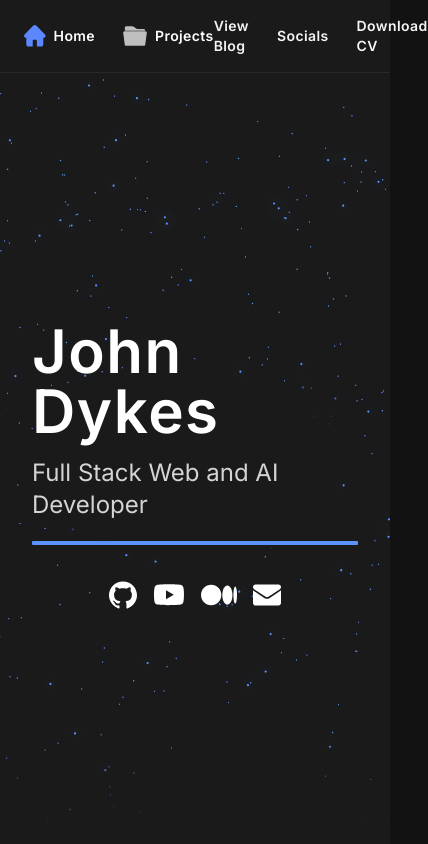
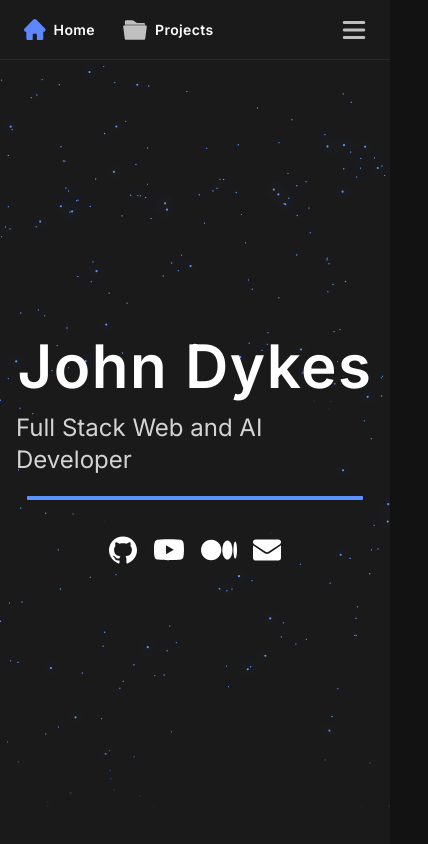
Before and after one commit to jwmdykes/portfolio-2025, a React (Vite) app: page / in a window 390 px wide. Shown: the top 844 px of the page, 428 px wide, since content can reach past the window. Built offline with nearby package versions, Linux system fonts and the light colour scheme.

Commit message:
fix more mobile responsiveness issues
- hamburger menu
- smaller padding x on mobile

```diff
--- a/src/App.tsx
+++ b/src/App.tsx
@@ -39,15 +39,15 @@ function App() {
     <div className="bg-bg-top">
       <Nav />
       <article className="row-span-1 col-start-2 relative overflow-hidden">
-        <section className="h-[calc(100dvh-56.8px)] grid z-50">
+        <section className="h-[calc(100dvh-60px)] grid z-50">
           <div className="z-0 col-start-1 row-start-1 self-center justify-self-center relative">
-            <Stars className="absolute h-[calc(100dvh-56.8px)] -translate-y-1/2 -translate-x-1/2 fill-none stroke-accent stroke-3 [stroke-dasharray:0,299,0,0,0,0]"></Stars>
-            <Stars className="absolute h-[calc(100dvh-56.8px)] -translate-y-1/2 -translate-x-1/2 fill-none stroke-accent stroke-2 [stroke-dasharray:0,203,0,0,0,0]"></Stars>
-            <Stars className="absolute h-[calc(100dvh-56.8px)] -translate-y-1/2 -translate-x-1/2 fill-none stroke-accent stroke-1 [stroke-dasharray:0,100,0,0,0,0]"></Stars>
+            <Stars className="absolute h-[calc(100dvh-60px)] -translate-y-1/2 -translate-x-1/2 fill-none stroke-accent stroke-3 [stroke-dasharray:0,299,0,0,0,0]"></Stars>
+            <Stars className="absolute h-[calc(100dvh-60px)] -translate-y-1/2 -translate-x-1/2 fill-none stroke-accent stroke-2 [stroke-dasharray:0,203,0,0,0,0]"></Stars>
+            <Stars className="absolute h-[calc(100dvh-60px)] -translate-y-1/2 -translate-x-1/2 fill-none stroke-accent stroke-1 [stroke-dasharray:0,100,0,0,0,0]"></Stars>
           </div>
           <div className="z-10 self-center justify-self-center col-start-1 row-start-1 h-[170px] aspect-[5/3] bg-radial from-bg-top from-70% to-transparent"></div>
           <div className="col-start-1 row-start-1 z-10 self-end w-full h-32 bg-gradient-to-b from-transparent to-bg-top from-0% to-80%"></div>
-          <div className="z-20 col-start-1 row-start-1 flex flex-col self-center items-center container mx-auto px-8">
+          <div className="z-20 col-start-1 row-start-1 flex flex-col self-center items-center container mx-auto px-4 sm:px-8">
             <h1 className="text-white text-6xl mb-4 font-semibold tracking-wide">
               John Dykes
             </h1>
@@ -117,7 +117,7 @@ function App() {
           </div>
         </section>
 
-        <section className="mt-60 container mx-auto px-8 flex flex-col w-[min(100%,900px)]">
+        <section className="mt-60 container mx-auto px-4 sm:px-8 flex flex-col w-[min(100%,900px)]">
           <SectionHeader>Recent Experience</SectionHeader>
 
           <div className="flex w-full gap-6">
@@ -226,7 +226,7 @@ function App() {
           </div>
         </section>
 
-        <section className="mt-60 container max-w-5xl mx-auto px-8">
+        <section className="mt-60 container max-w-5xl mx-auto px-4 sm:px-8">
           <SectionHeader>My Favourite Tools</SectionHeader>
           <div className="grid gap-4 grid-cols-1 md:grid-cols-2 lg:grid-cols-3 grid-rows-6 md:grid-rows-3 lg:grid-rows-2">
             <div className="col-span-1 md:col-span-2 bg-neutral-800 aspect-video px-5 py-7 rounded-2xl border border-neutral-700 grid grid-cols-2">
@@ -321,12 +321,12 @@ function App() {
           </div>
         </section>
 
-        <section className="mt-60 container max-w-5xl mx-auto px-8">
+        <section className="mt-60 container max-w-5xl mx-auto px-4 sm:px-8">
           <SectionHeader>Something Cool</SectionHeader>
           <Terminal />
         </section>
 
-        <section className="mt-60 container mx-auto px-8">
+        <section className="mt-60 container mx-auto px-4 sm:px-8">
           <SectionHeader>Get In Touch</SectionHeader>
           <ContactForm />
         </section>
--- a/src/Icons.tsx
+++ b/src/Icons.tsx
@@ -246,3 +246,13 @@ export function Stars(props: ComponentPropsWithRef<'svg'>) {
     </svg>
   );
 }
+
+export function Hamburger(props: ComponentPropsWithRef<'svg'>) {
+  return (
+    <svg viewBox="0 0 32 32" {...props}>
+      <path d="m29 8h-26c-1.1045 0-2-.8955-2-2s.8955-2 2-2h26c1.1045 0 2 .8955 2 2s-.8955 2-2 2z"></path>
+      <path d="m29 28h-26c-1.1045 0-2-.8955-2-2s.8955-2 2-2h26c1.1045 0 2 .8955 2 2s-.8955 2-2 2z"></path>
+      <path d="m29 18h-26c-1.1045 0-2-.8955-2-2s.8955-2 2-2h26c1.1045 0 2 .8955 2 2s-.8955 2-2 2z"></path>
+    </svg>
+  );
+}
--- a/src/Nav.tsx
+++ b/src/Nav.tsx
@@ -1,8 +1,8 @@
-import { Folder, Home } from './Icons';
+import { Folder, Hamburger, Home } from './Icons';
 
 export function Nav() {
   return (
-    <nav className="z-50 bg-bg-top sticky top-0 flex flex-col justify-between px-6 py-4 font-semibold tracking-wide border-b border-border">
+    <nav className="z-50 bg-bg-top sticky top-0 flex flex-col justify-between px-6 h-[60px] font-semibold tracking-wide border-b border-border">
       <div className="grow flex justify-between">
         <div className="flex gap-7 text-sm">
           <a
@@ -24,7 +24,7 @@ export function Nav() {
           </a>
         </div>
 
-        <div className="flex gap-7 items-center text-sm">
+        <div className="gap-7 items-center text-sm hidden sm:flex">
           <a
             href="#"
             className="text-neutral-100 flex items-center gap-2 underline decoration-transparent underline-offset-2 hover:decoration-white transition-all"
@@ -47,6 +47,15 @@ export function Nav() {
             Download CV
           </a>
         </div>
+
+        <div className="sm:hidden flex items-center justify-center ">
+          <button
+            className="p-2 translate-x-2 hover:cursor-pointer hover:bg-neutral-800 rounded-xl"
+            aria-label="Toggle Sidemenu button"
+          >
+            <Hamburger className="fill-icon-fill w-6" />
+          </button>
+        </div>
       </div>
     </nav>
   );
```
